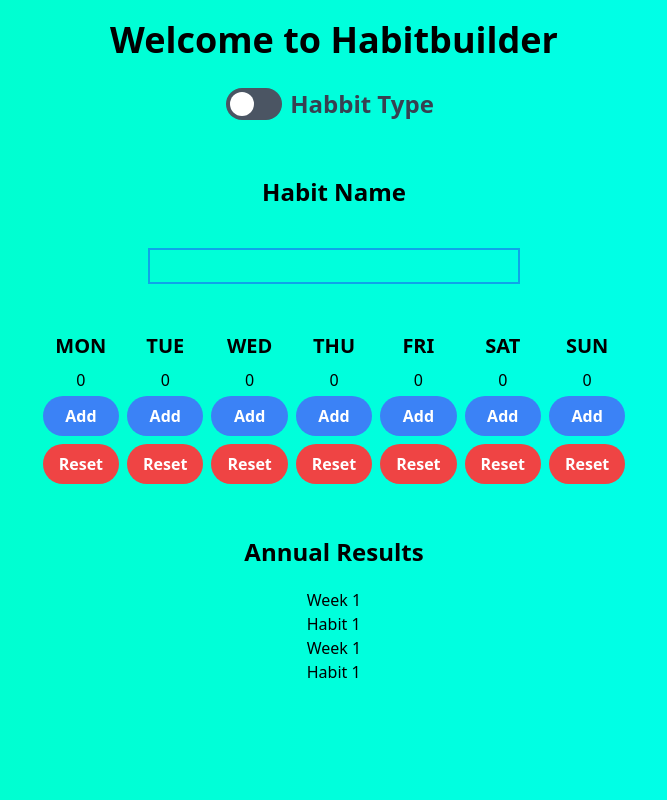
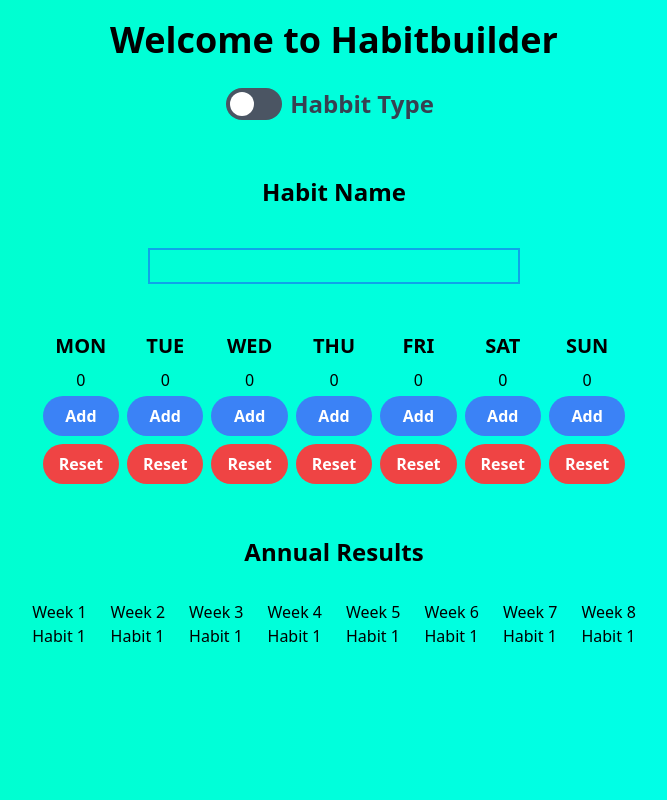
Before and after one commit to robonafisi/react-testing, a React (Create React App) app: page / in a window 1280 px wide. Shown: the whole page, without its empty margins (306-973 px from the left). Built offline with nearby package versions, Linux system fonts and the light colour scheme.

Commit message:
Adding the structure of weeks

```diff
--- a/src/App.js
+++ b/src/App.js
@@ -82,8 +82,16 @@ function App() {
         </div>
         <div className='flex flex-col items-center justify-center'>
           <h2 className='text-2xl font-bold m-5 mt-12'>Annual Results</h2>
-          <div><p>Week 1</p><p>Habit 1</p></div>
-          <div><p>Week 1</p><p>Habit 1</p></div>
+          <div className='flex'>
+          <div className='m-3'><p>Week 1</p><p>Habit 1</p></div>
+          <div className='m-3'><p>Week 2</p><p>Habit 1</p></div>
+          <div className='m-3'><p>Week 3</p><p>Habit 1</p></div>
+          <div className='m-3'><p>Week 4</p><p>Habit 1</p></div>
+          <div className='m-3'><p>Week 5</p><p>Habit 1</p></div>
+          <div className='m-3'><p>Week 6</p><p>Habit 1</p></div>
+          <div className='m-3'><p>Week 7</p><p>Habit 1</p></div>
+          <div className='m-3'><p>Week 8</p><p>Habit 1</p></div>
+          </div>
         </div>
         </div>
   );
```
